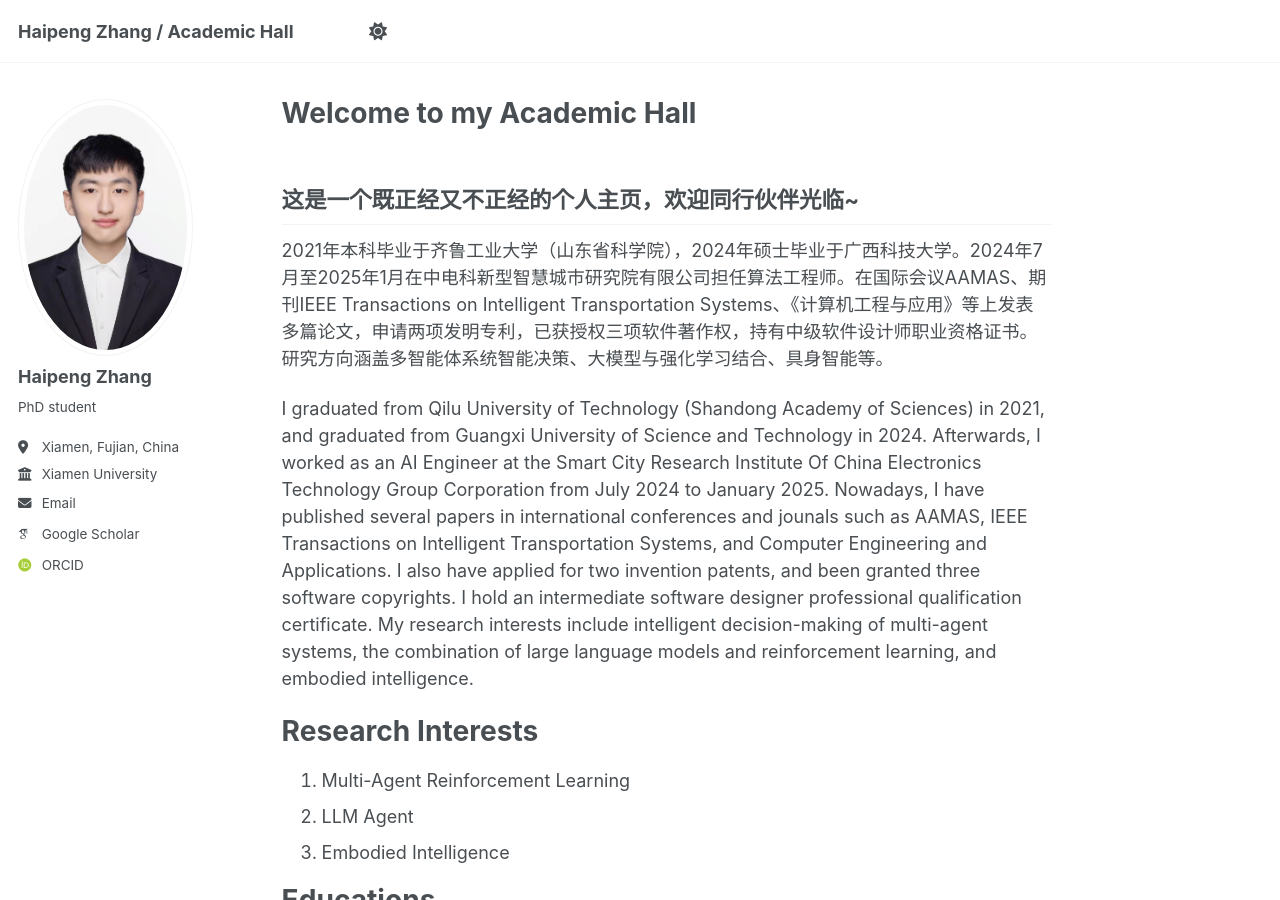
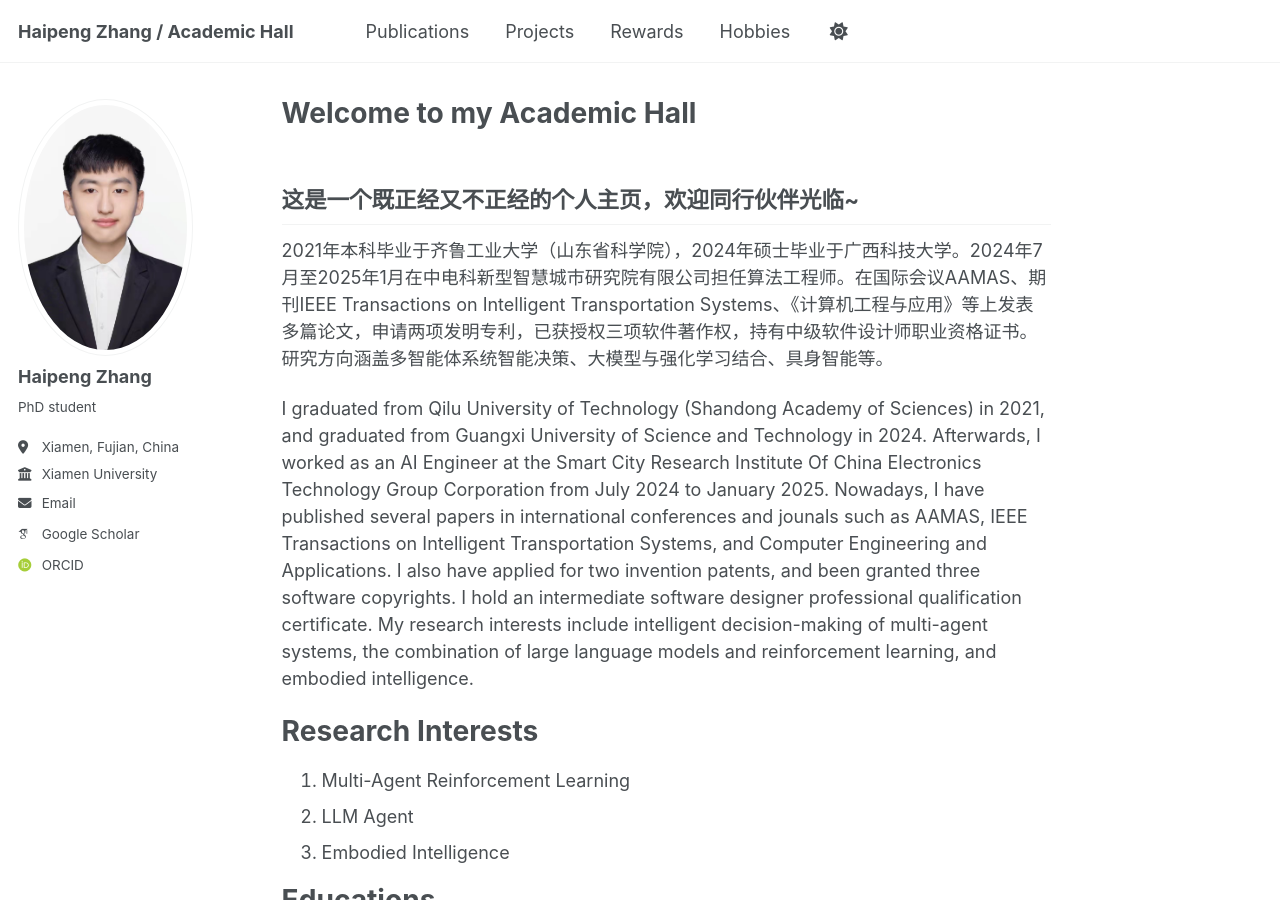
Before and after one commit to Harry-first/haipengzhang, a Jekyll site: the page built from _pages/about.md, in a window 1280 px wide and 900 px high. Built offline with Jekyll 4.4.1, drawn with Linux system fonts in a browser that asks for light colours; some web fonts are replaced; some of the changed lines change nothing that is shown.

Commit message:
Update navigation.yml

```diff
--- a/_data/navigation.yml
+++ b/_data/navigation.yml
@@ -8,20 +8,20 @@
 #      Markdown formatted page while the second is generated using JSON.
 
 main:
-  # - title: "Publications"
-  #   url: /publications/
+  - title: "Publications"
+    url: /publications/
 
-  # - title: "Talks"
-  #   url: /talks/
+  - title: "Projects"
+    url: /talks/
 
-  # - title: "Teaching"
-  #   url: /teaching/
+  - title: "Rewards"
+    url: /teaching/
 
-  # - title: "Portfolio"
-  #   url: /portfolio/
+  - title: "Hobbies"
+    url: /portfolio/
 
-  # - title: "Blog Posts"
-  #   url: /year-archive/
+  # - title: ""
+    # url: /year-archive/
 
   # - title: "CV"
   #   url: /cv/
```
